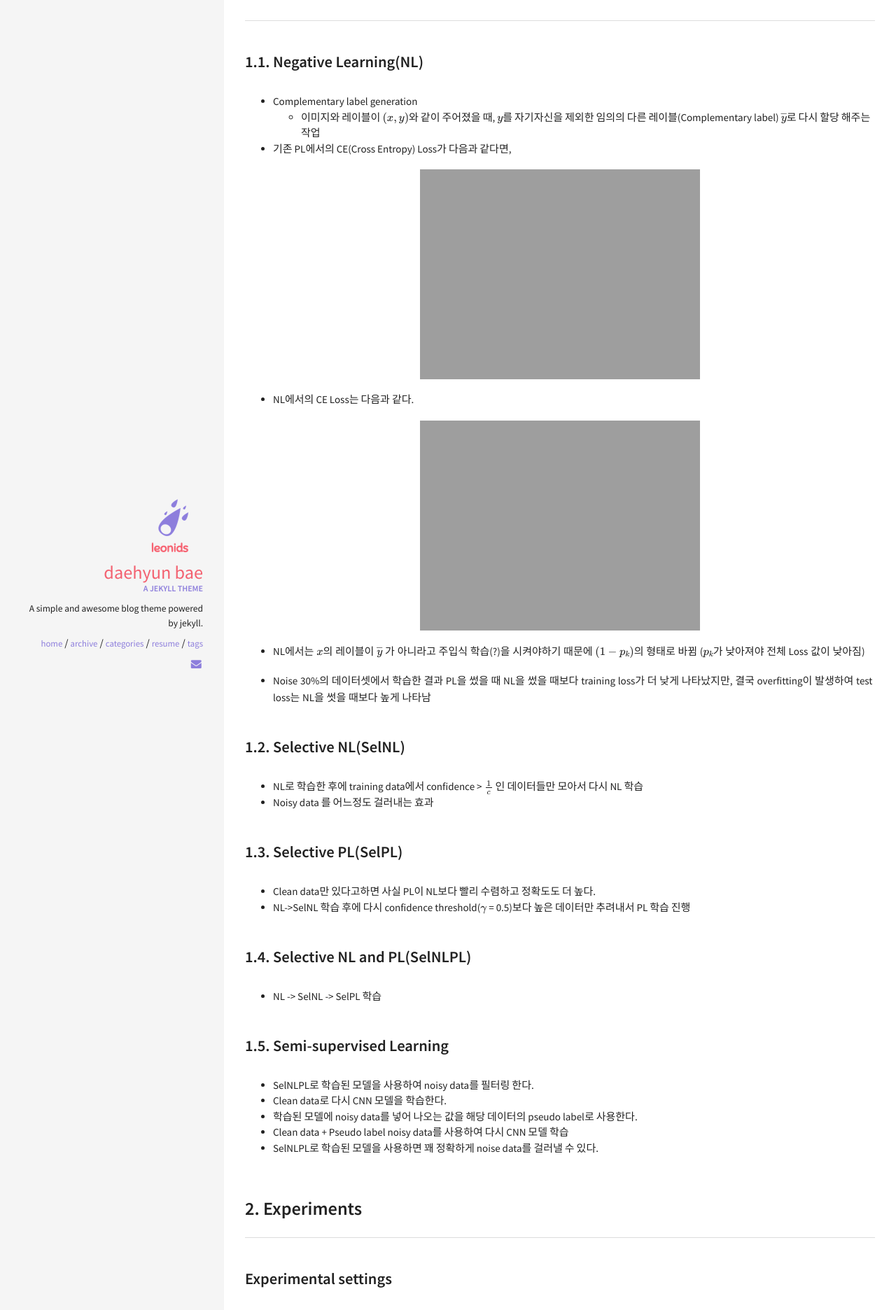
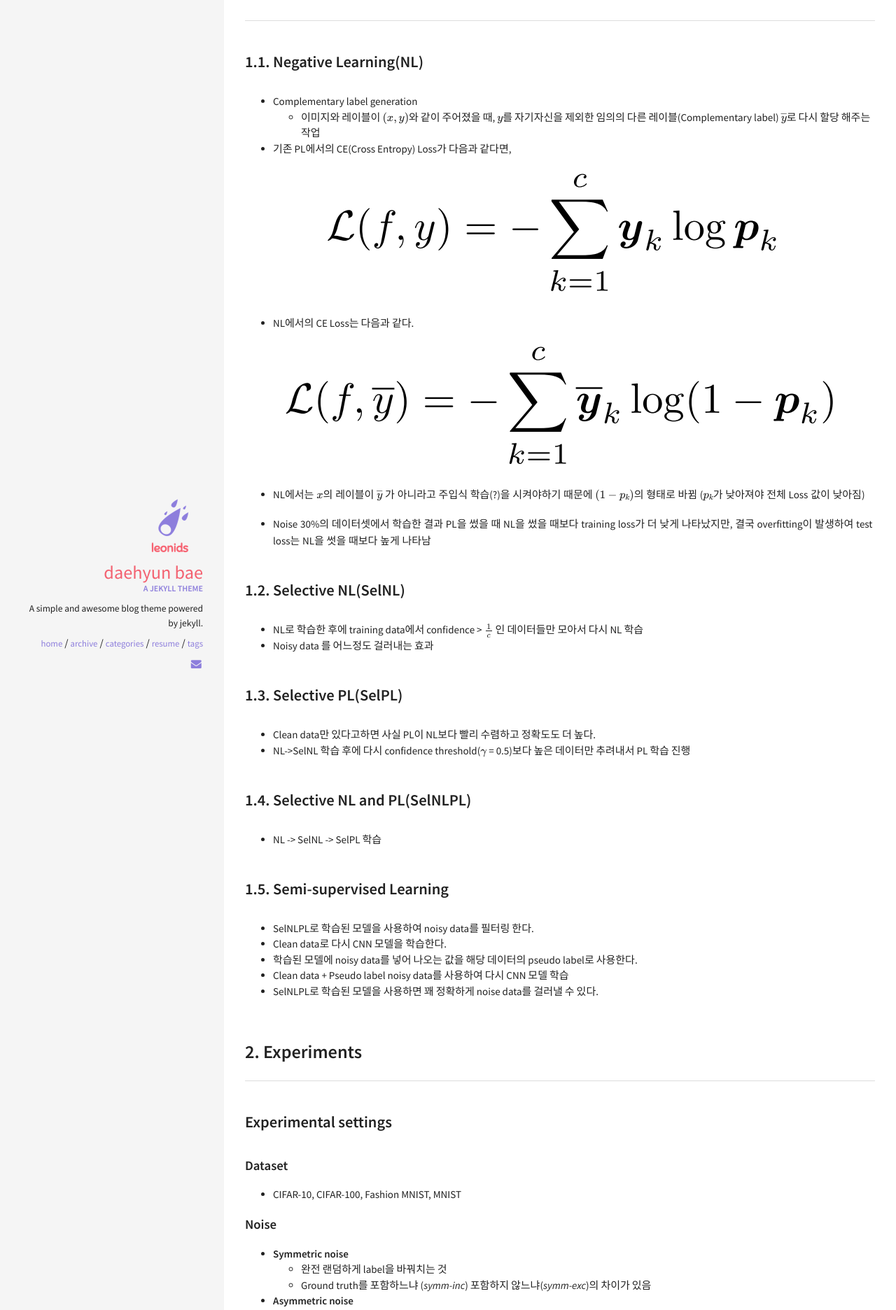
Before and after one commit to Daehyun-Bae/Daehyun-Bae.github.io, a Jekyll site: the page built from _posts/2020-03-05-[Paper-review]-2019-ICCV-NLNL-Negative-Learning-for-Noisy-Label.md, in a window 1280 px wide. Shown: the part 891-2763 px from the top of the page at 70% size. Built offline with Jekyll 4.4.1, drawn with Linux system fonts in a browser that asks for light colours; our own code applies the rules of GitHub Pages for plain Markdown files; formulas are drawn with MathJax 3.

Commit message:
Update 2020-03-05-[Paper-review]-2019-ICCV-NLNL-Negative-Learning-for-Noisy-Label.md

```diff
--- a/_posts/2020-03-05-[Paper-review]-2019-ICCV-NLNL-Negative-Learning-for-Noisy-Label.md
+++ b/_posts/2020-03-05-[Paper-review]-2019-ICCV-NLNL-Negative-Learning-for-Noisy-Label.md
@@ -28,11 +28,11 @@
   * 이미지와 레이블이 $$(x, y)$$와 같이 주어졌을 때, $$y$$를 자기자신을 제외한 임의의 다른 레이블(Complementary label) $$\overline{y}$$로 다시 할당 해주는 작업
 * 기존 PL에서의 CE(Cross Entropy) Loss가 다음과 같다면,
 
-![Positive Learning Loss](https://daehyun-bae.github.io/img/post/200305_nlnl_0)
+![Positive Learning Loss](https://daehyun-bae.github.io/img/post/200305_nlnl_0.png)
 
 * NL에서의 CE Loss는 다음과 같다.
 
-![Negative Learning Loss](https://daehyun-bae.github.io/img/post/200305_nlnl_1)
+![Negative Learning Loss](https://daehyun-bae.github.io/img/post/200305_nlnl_1.png)
 
 * NL에서는 $$x$$의 레이블이 $$\overline{y}$$ 가 아니라고 주입식 학습(?)을 시켜야하기 때문에 $$(1-p_k)$$의 형태로 바뀜 ($$p_k$$가 낮아져야 전체 Loss 값이 낮아짐)
 
```
